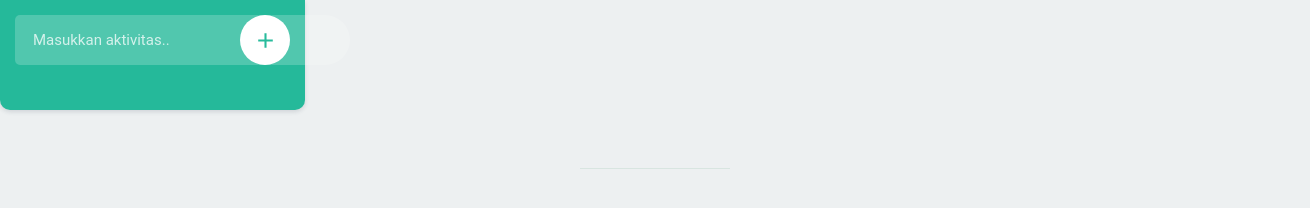
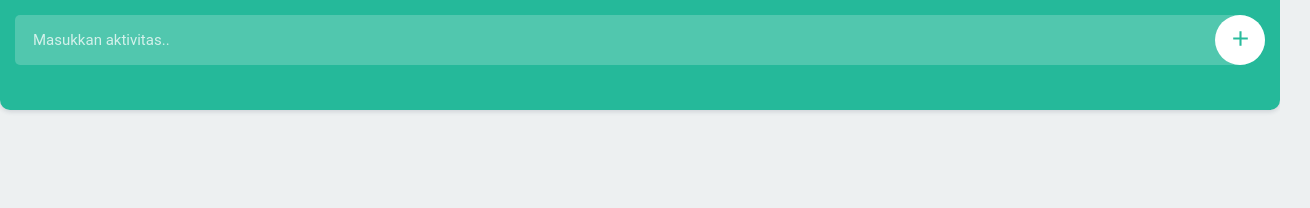
Before and after one commit to yeheizkiel-ct/todo-list-app, a plain HTML site: page index.html in a window 1280 px wide. Shown: the whole page, 1310 px wide, since content can reach past the window. Drawn offline with Linux system fonts and the light colour scheme.

Commit message:
Optimize App Looks

```diff
--- a/css/style.css
+++ b/css/style.css
@@ -2,7 +2,7 @@
 @charset "UTF-8";
 
 body {
-  padding:100px 0 0 0;
+  padding: 0;
   margin: 0;
   background: #edf0f1;
 }
@@ -12,33 +12,34 @@ body, input, button {
 }
 
 header {
+	width: auto;
   height: 80px;
-  position: fixed;
-  padding:15px;
-  top:0;
-  left:0;
+  padding: 15px;
+  top: 0;
+  left: 0;
   z-index: 5;
-  background:#25b99a;
+  background-color: #25b99a;
   box-shadow: 0px 2px 4px rgba(44,62,80,0.15);
   border-bottom-right-radius: 10px;
   border-bottom-left-radius: 10px;
+  overflow: hidden;
 }
 
 header input{
-  width:100%;
-  height:50px;
-  float:left;
-  color:#FFF;
-  font-size:15px;
-  font-weight:400;
-  text-indent:18px;
-  padding: 0 60px 0 0;
-  background:rgba(255,255,255,0.2);
+  width: 100%;
+  height: 50px;
+  float: left;
+  color: #FFF;
+  font-size: 15px;
+  font-weight: 400;
+  text-indent: 18px;
+  padding: 0;
+  background: rgba(255,255,255,0.2);
   border-top-left-radius: 5px;
   border-bottom-left-radius: 5px;
-  border-top-right-radius:25px;
-  border-bottom-right-radius:25px;
-  border:0px;
+  border-top-right-radius: 25px;
+  border-bottom-right-radius: 25px;
+  border: 0px;
   box-shadow: none;
   outline: none;
 
@@ -70,18 +71,18 @@ header input::-o-input-placeholder {
 }
 
 header button {
-  width:50px;
-  height:50px;
+  width: 50px;
+  height: 50px;
   position: absolute;
-  top:15px;
-  right:15px;
+  top: 15px;
+  right: 15px;
   z-index: 2;
   border-radius: 25px;
-  background:#fff;
-  border:0px;
+  background: #fff;
+  border: 0px;
   box-shadow: none;
-  outline:none;
-  cursor:pointer;
+  outline: none;
+  cursor: pointer;
 
   -webkit-appearance:none;
   -moz-appearance:none;
@@ -91,12 +92,9 @@ header button {
 }
 
 header button svg {
-  width:25px;
-  height:25px;
-  position:absolute;
-  top:50%;
-  left:50%;
-  margin:-12px 0 0 -12px;
+  width: 25px;
+  height: 25px;
+  margin: 0 auto;
 }
 
 header button svg .fill {
@@ -104,31 +102,32 @@ header button svg .fill {
 }
 
 .container {
-  width:100%;
+  width: 100%;
+  padding: 15px;
   float: left;
-  padding:15px;
+  box-sizing: border-box;
 }
 
 ul.todo {
-  width:100%;
+  width: 99%;
   float: left;
   padding: 0;
 }
 
 ul.todo li {
-  width:96%;
-  min-height:50px;
+  width: 100%;
+  min-height: 50px;
   float: left;
   font-size: 14px;
   font-weight: 500;
   color: #444;
   line-height: 50px;
-  padding-left:10px;
-  background:#FFF;
-  border-radius:5px;
+  padding-left: 10px;
+  background: #FFF;
+  border-radius: 5px;
   position: relative;
-  box-shadow:0px 1px 2px rgba(44,62,80,0.10);
-  margin:0 0 10px 0;
+  box-shadow: 0px 1px 2px rgba(44,62,80,0.10);
+  margin: 0 0 10px 0;
   list-style: none;
 }
 
--- a/index.html
+++ b/index.html
@@ -2,7 +2,8 @@
 <html>
 	<head>
 		<meta charset="UTF-8">
-		<title>To do list app</title>
+		<meta name="viewport" content="width=device-width, initial-scale=1">
+		<title>To-do list</title>
 		<link rel="stylesheet" type="text/css" href="./css/style.css">
 	</head>
 
@@ -20,14 +21,10 @@
 
 		<div class="container">
 		  <!-- Aktivitas yang belum dilaksanakan -->
-		  <ul class="todo" id="todo">
-
-		  </ul>
+		  <ul class="todo" id="todo"></ul>
 
 		  <!-- Aktivitas yang sudah dilaksanakan -->
-		  <ul class="todo" id="completed">
-
-		  </ul>
+		  <ul class="todo" id="completed"></ul>
 		</div>
 
 		<script type="text/javascript" src="./js/main.js"></script>
```
